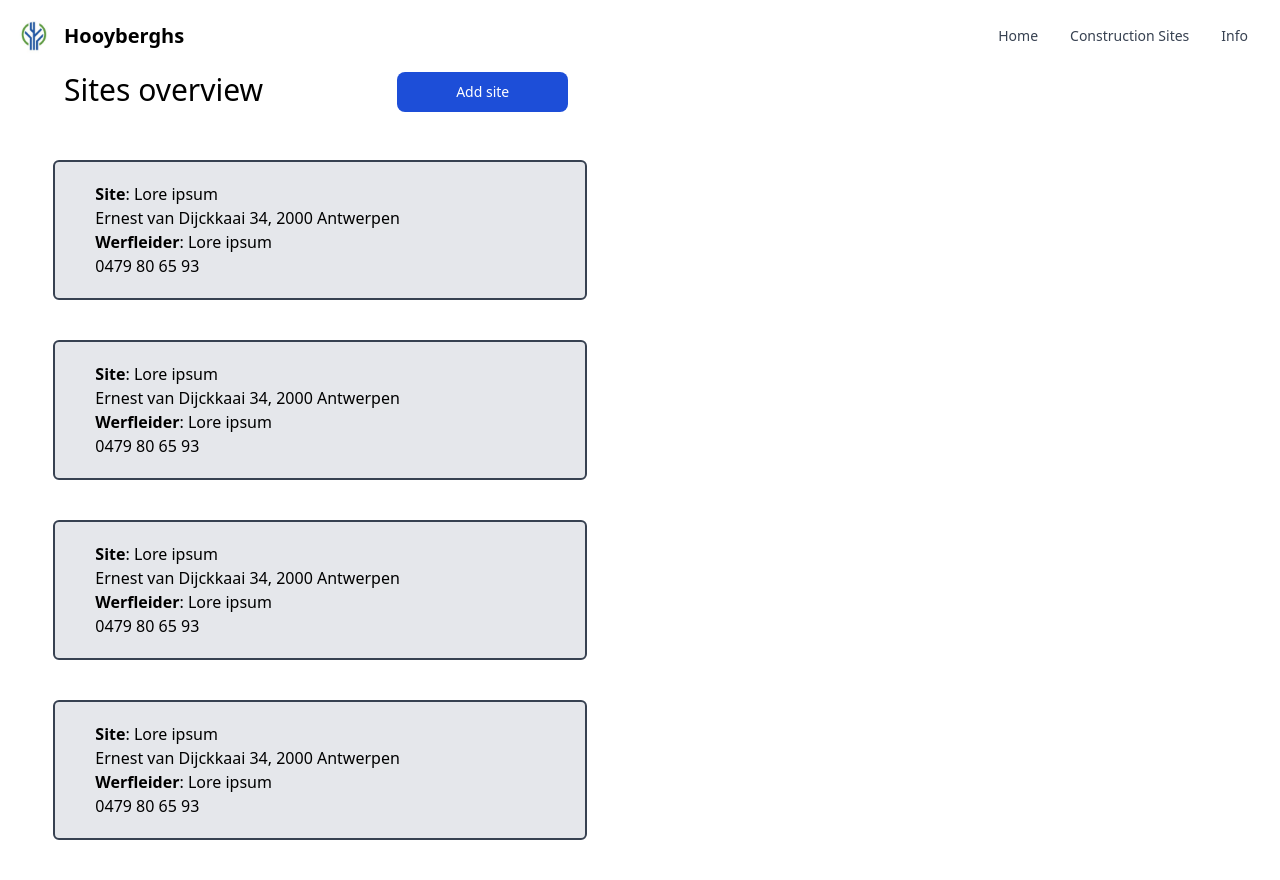
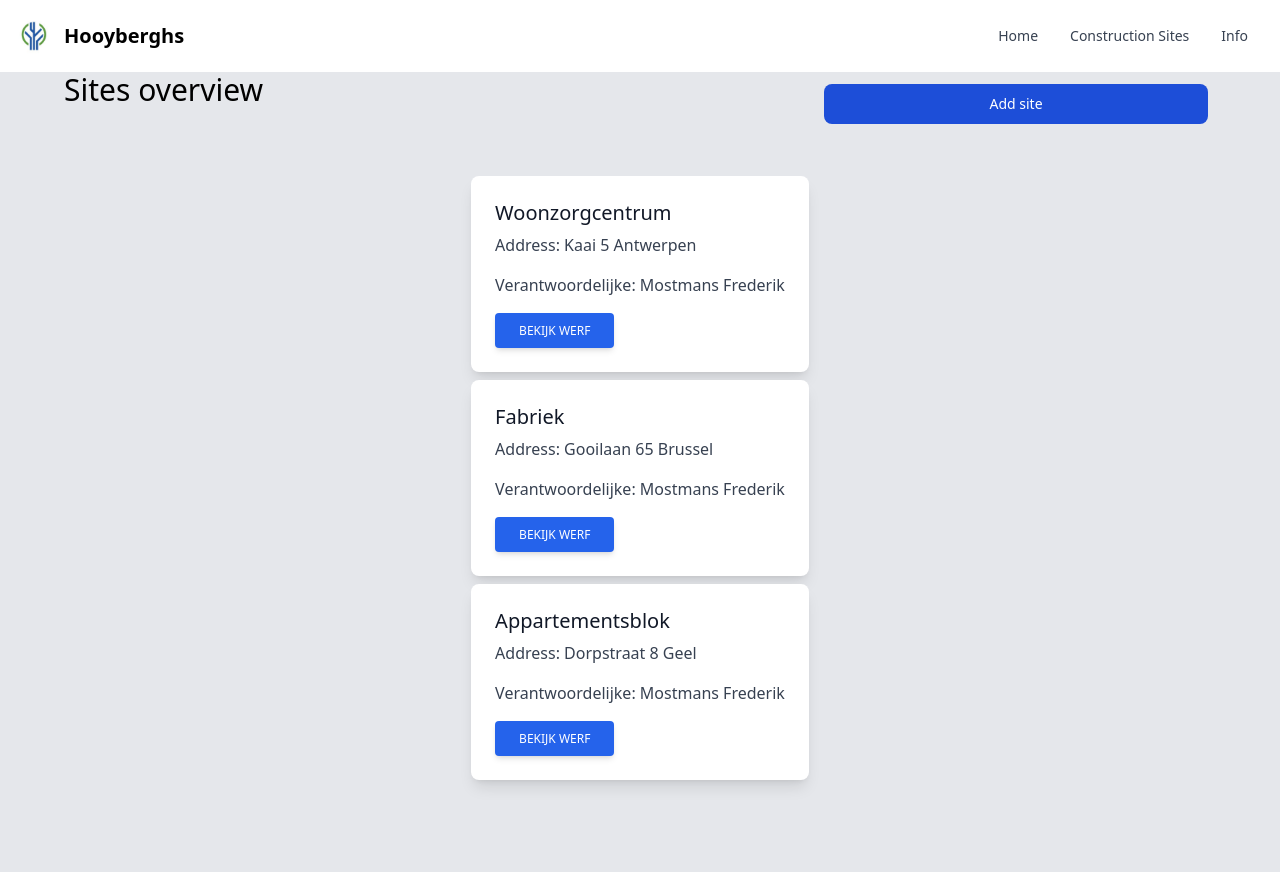
Before and after one commit to RubenVandeWouwer/Front_End_TMS2, an Angular app: page /sites in a window 1280 px wide. Built offline with nearby package versions, Linux system fonts and the light colour scheme.

Commit message:
Preparation API

```diff
--- /dev/null
+++ b/src/app/site.service.ts
@@ -0,0 +1,47 @@
+import { Injectable } from '@angular/core';
+import { Site } from './site';
+
+@Injectable({
+  providedIn: 'root'
+})
+export class SiteService {
+
+  constructor() { }
+
+  getSites(): Site[] {
+    let sites: Site[] = [];
+
+    let site1: Site = {
+      id: 1,
+      name: "Woonzorgcentrum",
+      address: "Kaai 5 Antwerpen",
+      siteManager: "Mostmans Frederik",
+      siteManagerNbr: 4,
+      sensorDepth: "Heel Diep",
+      drainageDepth: "Ook heel diep"
+    };
+    let site2: Site = {
+      id: 1,
+      name: "Fabriek",
+      address: "Gooilaan 65 Brussel",
+      siteManager: "Mostmans Frederik",
+      siteManagerNbr: 4,
+      sensorDepth: "Heel Diep",
+      drainageDepth: "Ook heel diep"
+    };
+    let site3: Site = {
+      id: 1,
+      name: "Appartementsblok",
+      address: "Dorpstraat 8 Geel",
+      siteManager: "Mostmans Frederik",
+      siteManagerNbr: 4,
+      sensorDepth: "Heel Diep",
+      drainageDepth: "Ook heel diep"
+    };
+
+    sites.push(site1);
+    sites.push(site2);
+    sites.push(site3);
+    return sites;
+  }
+}
--- /dev/null
+++ b/src/app/site.ts
@@ -0,0 +1,9 @@
+export interface Site {
+  id: number;
+  name: string;
+  address: string;
+  siteManager: string;
+  siteManagerNbr: number;
+  sensorDepth: string;
+  drainageDepth: string;
+}
--- a/src/app/site/site.component.html
+++ b/src/app/site/site.component.html
@@ -1,7 +1,12 @@
-<div class="relative site px-10 mb-10 py-5 border-2 border-gray-700 bg-gray-200 rounded-md w-5/6">
-    <p><span class="font-bold">Site</span>: Lore ipsum</p>
-    <p>Ernest van Dijckkaai 34, 2000 Antwerpen</p>
-    <p><span class="font-bold">Werfleider</span>: Lore ipsum</p>
-    <p>0479 80 65 93</p>
-    <a href="" class="absolute top-0 right-2 p-2 text-xl"><i class="fa-solid fa-xmark"></i></a>
+<div class="flex justify-center py-1" *ngIf="site">
+  <div class="block p-6 rounded-lg shadow-lg bg-white max-w-sm">
+    <h5 class="text-gray-900 text-xl leading-tight font-medium mb-2">{{site.name}}</h5>
+    <p class="text-gray-700 text-base mb-4">
+      Address: {{site.address}}
+    </p>
+    <p class="text-gray-700 text-base mb-4">
+      Verantwoordelijke: {{site.siteManager}}
+    </p>
+    <button type="button" class=" inline-block px-6 py-2.5 bg-blue-600 text-white font-medium text-xs leading-tight uppercase rounded shadow-md hover:bg-blue-700 hover:shadow-lg focus:bg-blue-700 focus:shadow-lg focus:outline-none focus:ring-0 active:bg-blue-800 active:shadow-lg transition duration-150 ease-in-out">Bekijk Werf</button>
+  </div>
 </div>
--- a/src/app/site/site.component.ts
+++ b/src/app/site/site.component.ts
@@ -1,4 +1,6 @@
-import { Component, OnInit } from '@angular/core';
+import { Component, Input, OnInit } from '@angular/core';
+import { Site } from '../site';
+
 
 @Component({
   selector: 'app-site',
@@ -6,6 +8,7 @@ import { Component, OnInit } from '@angular/core';
   styleUrls: ['./site.component.css']
 })
 export class SiteComponent implements OnInit {
+  @Input() site: Site = {id: 0, name: "", address: "", siteManager: "", siteManagerNbr: 0, sensorDepth: "", drainageDepth: ""};
 
   constructor() { }
 
--- a/src/app/sites/sites.component.html
+++ b/src/app/sites/sites.component.html
@@ -1,20 +1,8 @@
-<!-- <div class="flex mb-10 w-1/2">
-    <h1 class="flex-auto">Sites overview</h1>
-    <a href="" class="flex-auto text-white bg-blue-700 hover:bg-blue-800 focus:ring-4 focus:ring-blue-300 font-medium rounded-lg text-sm px-5 py-2.5 mr-2 mb-2 dark:bg-blue-600 dark:hover:bg-blue-700 focus:outline-none dark:focus:ring-blue-800">Add site</a>
-</div>
-<app-site class="flex place-content-center w-1/2"></app-site>
-<app-site class="flex place-content-center w-1/2"></app-site>
-<app-site class="flex place-content-center w-1/2"></app-site>
-<app-site class="flex place-content-center w-1/2"></app-site> -->
-<div class="w-1/2">
+<div class="h-full gradient-form bg-gray-200 md:h-screen">
     <div class="flex justify-between mx-16 mb-10">
         <h1 class="text-3xl">Sites overview</h1>
-        <a href="" class="text-center w-1/3 text-white bg-blue-700 hover:bg-blue-800 focus:ring-4 focus:ring-blue-300 font-medium rounded-lg text-sm px-5 py-2.5 mr-2 mb-2 dark:bg-blue-600 dark:hover:bg-blue-700 focus:outline-none dark:focus:ring-blue-800">Add site</a>
+        <a href="" class="text-center w-1/3 m-3 text-white bg-blue-700 hover:bg-blue-800 focus:ring-4 focus:ring-blue-300 font-medium rounded-lg text-sm px-5 py-2.5 mr-2 mb-2 dark:bg-blue-600 dark:hover:bg-blue-700 focus:outline-none dark:focus:ring-blue-800">Add site</a>
     </div>
-    <div>
-        <app-site class="flex place-content-center" (click)="routeToSite()"></app-site>
-        <app-site class="flex place-content-center" (click)="routeToSite()"></app-site>
-        <app-site class="flex place-content-center" (click)="routeToSite()"></app-site>
-        <app-site class="flex place-content-center" (click)="routeToSite()"></app-site>
-    </div>
+    <app-site *ngFor="let site of sites" [site]="site"></app-site>
+
 </div>
--- a/src/app/sites/sites.component.ts
+++ b/src/app/sites/sites.component.ts
@@ -1,4 +1,6 @@
 import { Component, OnInit } from '@angular/core';
+import { SiteService } from '../site.service';
+import { Site } from '../site';
 
 @Component({
   selector: 'app-sites',
@@ -7,9 +9,12 @@ import { Component, OnInit } from '@angular/core';
 })
 export class SitesComponent implements OnInit {
 
-  constructor() { }
+  constructor(private siteService: SiteService) { }
+
+  sites: Site[] = [];
 
   ngOnInit(): void {
+    this.sites = this.siteService.getSites();
   }
 
   public routeToSite(){
```
Also changed, not shown: 1 other file (tests, documents, lock files or other folders).
